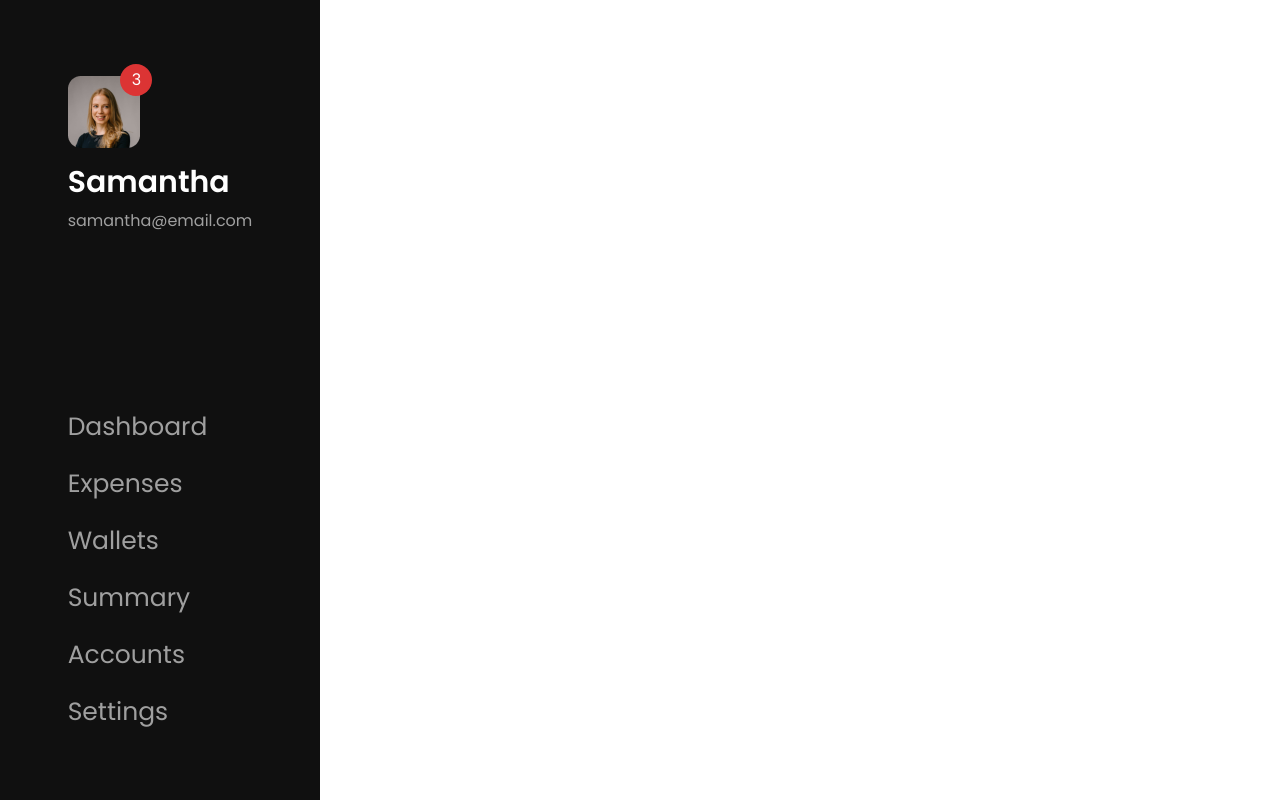
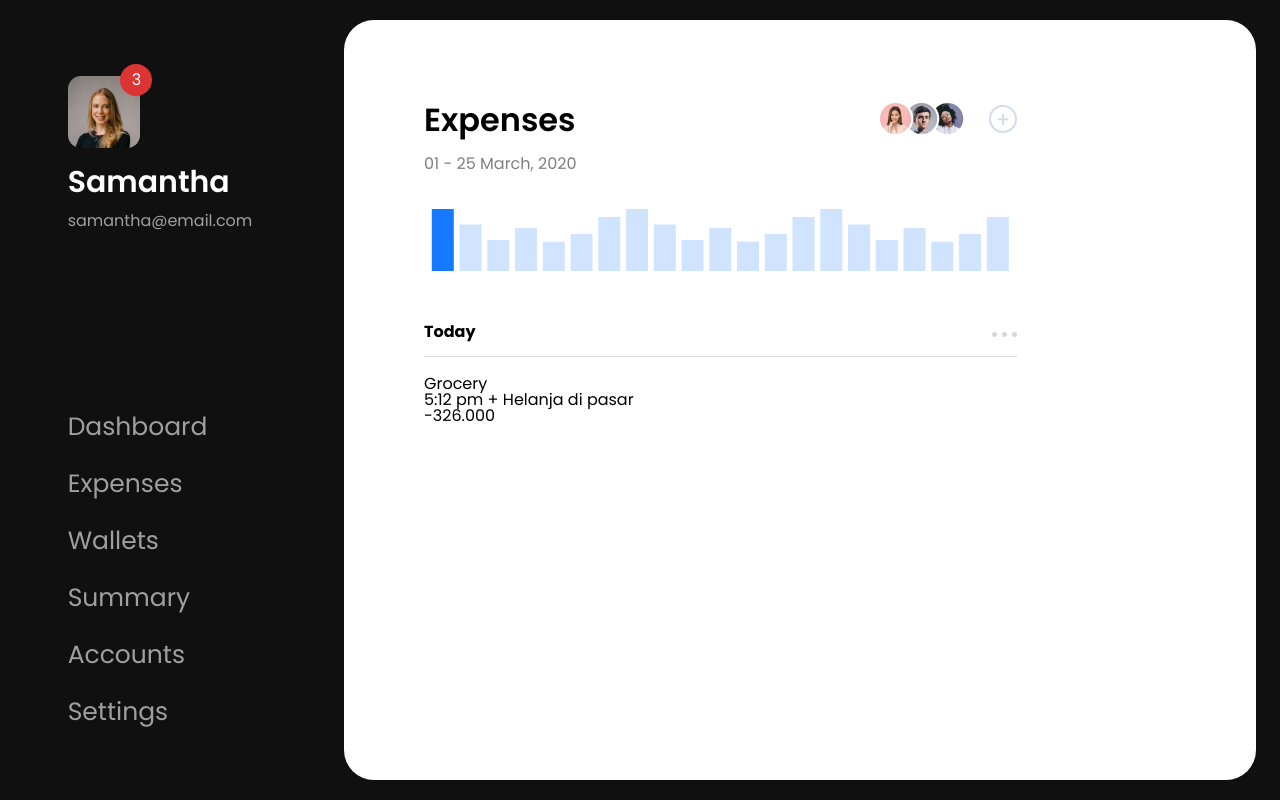
Before and after one commit to Ussf-nassrallah/dashboard, a React (Create React App) app: page / in a window 1280 px wide. Built offline with nearby package versions, Linux system fonts and the light colour scheme.

Commit message:
Expenses Component Markup is done

```diff
--- a/src/App.js
+++ b/src/App.js
@@ -1,12 +1,14 @@
 import './App.css';
 import { BrowserRouter as Router } from 'react-router-dom';
 import Sidebar from './Components/Sidebar/Sidebar';
+import Expenses from './pages/Expenses/Expenses';
 
 function App() {
   return (
     <>
       <Router>
         <Sidebar />
+        <Expenses />
       </Router>
     </>
   );
--- a/src/index.css
+++ b/src/index.css
@@ -107,3 +107,7 @@ table {
   border-collapse: collapse;
   border-spacing: 0;
 }
+
+button {
+  all: unset;
+}
--- /dev/null
+++ b/src/pages/Expenses/Expenses.js
@@ -0,0 +1,219 @@
+import React, { useState } from 'react'
+import styles from './Expenses.module.scss'
+import { BarChart, Bar, ResponsiveContainer, Cell } from 'recharts';
+
+import personOne from '../../assets/png/person1.png'
+import personTwo from '../../assets/png/person2.png'
+import personThree from '../../assets/png/person3.png'
+import addIcon from '../../assets/png/addIcon.png'
+import optionIcon from '../../assets/png/menuIcon.png'
+import cartIcon from '../../assets/svg/cartIcon.svg'
+
+const Expenses = () => {
+  const [activeIndex, setActiveIndex] = useState(0);
+
+  const data = [
+    {
+      name: 'Page A',
+      uv: 4000,
+      pv: 2400,
+      amt: 2400,
+    },
+    {
+      name: 'Page B',
+      uv: 3000,
+      pv: 1398,
+      amt: 2210,
+    },
+    {
+      name: 'Page C',
+      uv: 2000,
+      pv: 9800,
+      amt: 2290,
+    },
+    {
+      name: 'Page D',
+      uv: 2780,
+      pv: 3908,
+      amt: 2000,
+    },
+    {
+      name: 'Page E',
+      uv: 1890,
+      pv: 4800,
+      amt: 2181,
+    },
+    {
+      name: 'Page F',
+      uv: 2390,
+      pv: 3800,
+      amt: 2500,
+    },
+    {
+      name: 'Page G',
+      uv: 3490,
+      pv: 4300,
+      amt: 2100,
+    },
+    {
+      name: 'Page A',
+      uv: 4000,
+      pv: 2400,
+      amt: 2400,
+    },
+    {
+      name: 'Page B',
+      uv: 3000,
+      pv: 1398,
+      amt: 2210,
+    },
+    {
+      name: 'Page C',
+      uv: 2000,
+      pv: 9800,
+      amt: 2290,
+    },
+    {
+      name: 'Page D',
+      uv: 2780,
+      pv: 3908,
+      amt: 2000,
+    },
+    {
+      name: 'Page E',
+      uv: 1890,
+      pv: 4800,
+      amt: 2181,
+    },
+    {
+      name: 'Page F',
+      uv: 2390,
+      pv: 3800,
+      amt: 2500,
+    },
+    {
+      name: 'Page G',
+      uv: 3490,
+      pv: 4300,
+      amt: 2100,
+    },
+    {
+      name: 'Page A',
+      uv: 4000,
+      pv: 2400,
+      amt: 2400,
+    },
+    {
+      name: 'Page B',
+      uv: 3000,
+      pv: 1398,
+      amt: 2210,
+    },
+    {
+      name: 'Page C',
+      uv: 2000,
+      pv: 9800,
+      amt: 2290,
+    },
+    {
+      name: 'Page D',
+      uv: 2780,
+      pv: 3908,
+      amt: 2000,
+    },
+    {
+      name: 'Page E',
+      uv: 1890,
+      pv: 4800,
+      amt: 2181,
+    },
+    {
+      name: 'Page F',
+      uv: 2390,
+      pv: 3800,
+      amt: 2500,
+    },
+    {
+      name: 'Page G',
+      uv: 3490,
+      pv: 4300,
+      amt: 2100,
+    },
+  ];
+
+  const onMouseOver = (data, index) => setActiveIndex(index);
+
+  return (
+    <main className={styles.expenses}>
+      <div className={styles.expensesCard}>
+        <section className={styles.expensesOverview}>
+          <header className={styles.expensesHeader}>
+            <h2 className={styles.expensesTitle}>
+              Expenses
+            </h2>
+
+            <div className={styles.expensesActions}>
+              <div className={styles.expensesImages}>
+                <img className={styles.personOne} src={personOne} alt="person-1" />
+                <img className={styles.personTwo} src={personTwo} alt="person-2" />
+                <img className={styles.personThree} src={personThree} alt="person-3" />
+              </div>
+              <button>
+                <img className={styles.addIcon} src={addIcon} alt="add" />
+              </button>
+            </div>
+          </header>
+
+          <p className={styles.dateRange}>
+            01 - 25 March, 2020
+          </p>
+
+          <ResponsiveContainer width="100%" minHeight="9vh">
+            <BarChart width={150} height={40} data={data}>
+              <Bar
+                dataKey="uv"
+                fill="rgba(21, 122, 255, .2)"
+                onMouseOver={onMouseOver}
+              >
+                {data.map((entry, index) => (
+                  <Cell
+                    key={index}
+                    cursor="pointer"
+                    fill={index === activeIndex ? "rgb(21, 122, 255)" : "rgba(21, 122, 255, .2)"}
+                  />
+                ))}
+              </Bar>
+            </BarChart>
+          </ResponsiveContainer>
+
+          <header className={styles.expensesOverviewHeader}>
+            <h4 className={styles.expensesOverviewTitle}>Today</h4>
+            <button>
+              <img src={optionIcon} alt="options" />
+            </button>
+          </header>
+
+          <ul>
+            <li className={styles.expenseItem}>
+              <div className={styles.expenseItemLeft}>
+                <div className={styles.expenseItemDiv}>
+                  <img src={cartIcon} alt="cart" />
+                </div>
+                <div className={styles.expenseItemDetails}>
+                  <p className={styles.expenseItemTitle}>Grocery</p>
+                  <p className={styles.expenseItemTime}>
+                    5:12 pm + Helanja di pasar
+                  </p>
+                </div>
+              </div>
+              <p className={styles.expenseItemPrice}>-326.000</p>
+            </li>
+          </ul>
+
+        </section>
+      </div>
+    </main>
+  )
+}
+
+export default Expenses
--- /dev/null
+++ b/src/pages/Expenses/Expenses.module.scss
@@ -0,0 +1,88 @@
+.expenses {
+  width: 75vw;
+  position: absolute;
+  top: 0;
+  right: 0;
+  bottom: 0;
+  background-color: #101010;
+
+  display: flex;
+  justify-content: center;
+  align-items: center;
+
+  &Card {
+    background-color: #fff;
+    width: 95%;
+    height: 95%;
+    border-radius: 30px;
+
+    // display: flex;
+  }
+
+  &Overview {
+    // background-color: red;
+    width: 65%;
+    padding: 5rem;
+
+    &Header {
+      display: flex;
+      align-items: center;
+      justify-content: space-between;
+      margin-top: 3rem;
+      padding-bottom: 1rem;
+      border-bottom: 1px solid #dcdcdc;
+    }
+  }
+
+  &Header {
+    display: flex;
+    justify-content: space-between;
+    align-items: center;
+  }
+
+  &Title {
+    font-weight: 600;
+    font-size: 2rem;
+  }
+
+  &Actions {
+    display: flex;
+    justify-content: space-between;
+    align-items: center;
+  }
+
+  &Images {
+    margin-right: -5rem;
+  }
+
+  .person {
+    &One {
+      position: relative;
+      left: -73%;
+      z-index: 3;
+    }
+
+    &Two {
+      position: relative;
+      left: -83%;
+      z-index: 2;
+    }
+
+    &Three {
+      position: relative;
+      left: -93%;
+      z-index: 1;
+    }
+  }
+}
+
+.addIcon {
+  cursor: pointer;
+  // margin-left: -6rem;
+}
+
+.dateRange {
+  margin-top: 1rem;
+  opacity: 0.5;
+  margin-bottom: 2rem;
+}
```
